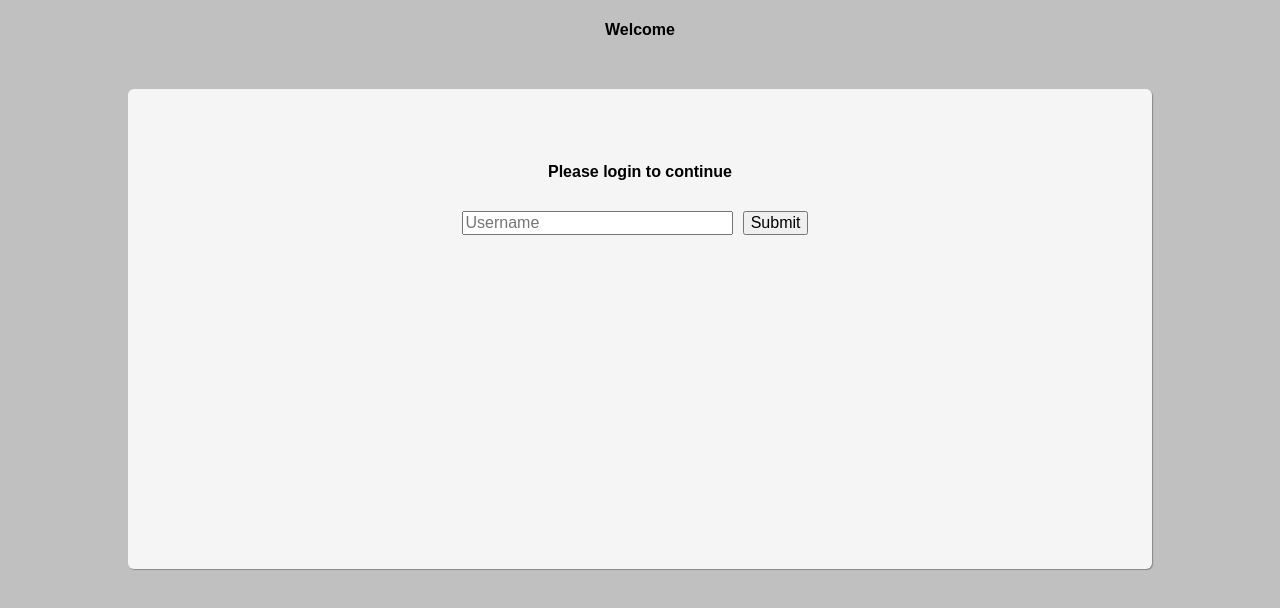
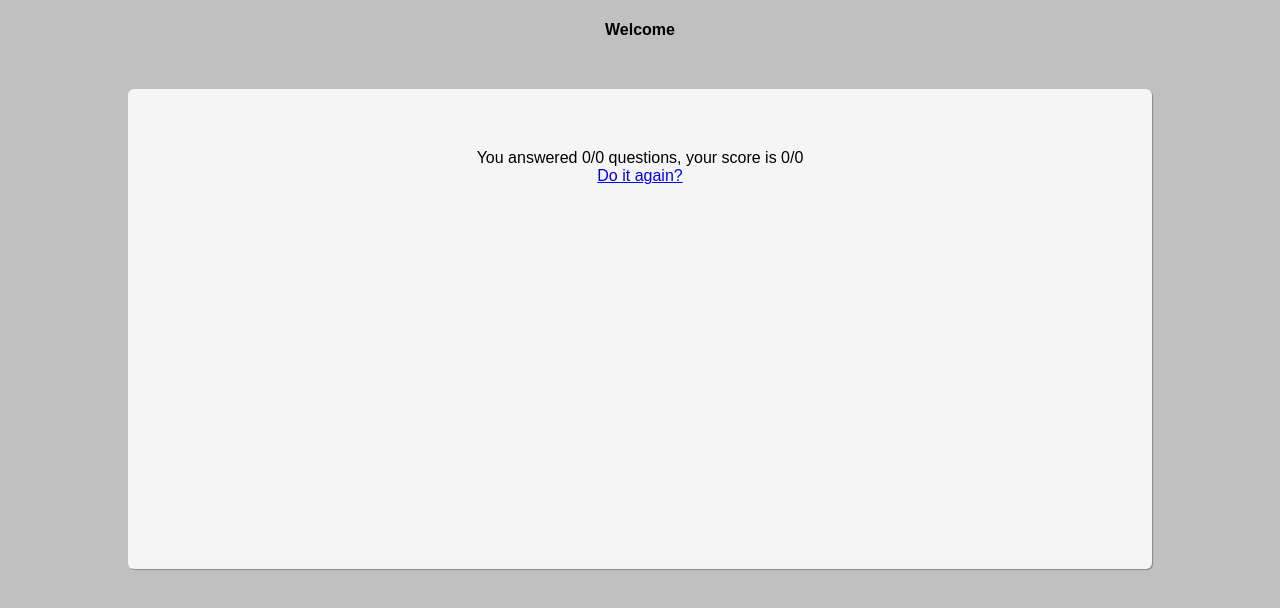
Before and after one commit to dylan-shao/react-assesssment, a React (Create React App) app: page /result in a window 1280 px wide. Shown: the top 608 px of the page. Built offline with nearby package versions, Linux system fonts and the light colour scheme.

Commit message:
add result page, finished

```diff
--- a/src/App.css
+++ b/src/App.css
@@ -22,7 +22,7 @@ body {
   padding-bottom: 20px;
 }
 
-.home, .assessment {
+.home, .assessment, .result {
   box-sizing: border-box;
   background-color: whitesmoke;
   width: 80vw;
--- a/src/App.js
+++ b/src/App.js
@@ -1,9 +1,9 @@
 import React, { Component } from 'react';
 import Header from './containers/Header';
 import { BrowserRouter, Switch, Route } from 'react-router-dom';
-import { connect } from 'react-redux';
 import Assessment from './containers/Assessment';
 import Home from './containers/Home';
+import Result from './containers/Result';
 import './App.css';
 
 class App extends Component {
@@ -16,8 +16,9 @@ class App extends Component {
           <section className="content container">
             <BrowserRouter>
               <Switch>
-                <Route path="/assessment" component={Assessment} />
-                <Route path="/" component={Home} />
+                <Route exact path="/assessment" component={Assessment} />
+                <Route exact path="/result" render={()=> <Result maxScore={3}/>}/>
+                <Route exact path="/" component={Home} />
               </Switch>
             </BrowserRouter>
           </section>
@@ -27,10 +28,4 @@ class App extends Component {
   }
 }
 
-function mapStateToProps({userName}) {
-  return {
-    userName
-  };
-}
-
-export default connect(mapStateToProps)(App);
+export default App;
--- a/src/containers/Assessment.js
+++ b/src/containers/Assessment.js
@@ -1,6 +1,7 @@
 import React, { Component } from 'react';
 import { bindActionCreators } from 'redux';
 import { connect } from 'react-redux';
+import { withRouter } from 'react-router'
 import { fetchQuestions } from '../store/actions';
 import Questions from './Questions';
 import PrevNext from '../components/PrevNext';
@@ -29,6 +30,10 @@ class Assessment extends Component {
 		return nextState.questions.length > 0;
 	}
 
+	componentWillUnmount(){
+		console.log(2);
+	}
+
 	handleFocus = (index) => {
 		console.log(this.props.points);
 		const id = this.state.questions[index].id;
@@ -48,9 +53,13 @@ class Assessment extends Component {
 
 	nextClickHandler = () => {
 		const { index, questions } = this.state;
-		const nextIndex = Math.min(index + 1, questions.length - 1);
+		const maxIndex = questions.length - 1;
+		const nextIndex = Math.min(index + 1, maxIndex);
 		this.setState({index: nextIndex});
 		this.handleFocus(nextIndex);
+		if(index === maxIndex) {
+			this.props.history.push('/result');
+		}
 	}
 
 	render() {
@@ -69,7 +78,7 @@ class Assessment extends Component {
 				</div>
 			);
 		} else {
-			return (<div>Loading...</div>);
+			return (<div className="assessment">Loading...</div>);
 		}
 	}
 }
@@ -82,4 +91,4 @@ function mapDispatchToProps(dispatch) {
 	return bindActionCreators({fetchQuestions}, dispatch);
 }
 
-export default connect(mapStateToProps, mapDispatchToProps)(Assessment);
+export default withRouter(connect(mapStateToProps, mapDispatchToProps)(Assessment));
--- /dev/null
+++ b/src/containers/Result.js
@@ -0,0 +1,39 @@
+import React, { Component } from 'react';
+import { withRouter } from 'react-router';
+import { Link } from 'react-router-dom';
+import { connect } from 'react-redux';
+
+class Result extends Component {
+
+	renderResult = () => {
+		const { points, questions } = this.props,
+			keys = Object.keys(points),
+			totalPoints = questions.length * this.props.maxScore;
+		let score = 0;
+		if(keys.length !== 0) {
+			score = Object.values(points).reduce((a,b)=> a+b.points, 0);
+		}
+
+
+		return `You answered ${keys.length}/${questions.length} questions, your score is ${score}/${totalPoints}`;
+	}
+
+	render(){
+		return (
+			<div className="result">
+				{this.renderResult()}
+				<div>
+					<Link to="/" className="link">Do it again?</Link>
+				</div>
+			</div>
+		);
+	}
+}
+
+function mapStateToProps({ points, questions }) {
+	return { points, questions };
+}
+
+
+
+export default withRouter(connect(mapStateToProps)(Result));
--- a/src/mock/questions.json
+++ b/src/mock/questions.json
@@ -10,7 +10,8 @@
 			"cid": 1002,
 			"content": "92,955,807 miles",
 			"points": 3
-		}]
+		}],
+		"solution": 1002
 	}, {
 		"id": 2,
 		"content": "What is the closest planet to the Sun?",
@@ -26,7 +27,8 @@
 			"cid": 2003,
 			"content": "Planet fitness",
 			"points": 2
-		}]
+		}],
+		"solution": 2001
 	}, {
 		"id": 3,
 		"content": "What is the hottest planet in our solar system?",
@@ -42,7 +44,8 @@
 			"cid": 3003,
 			"content": "Earth",
 			"points": 2
-		}]
+		}],
+		"solution": 3002
 	}, {
 		"id": 4,
 		"content": "Is the sun a star or a planet??",
@@ -58,7 +61,8 @@
 			"cid": 4003,
 			"content": "It's sunshine",
 			"points": 2
-		}]
+		}],
+		"solution": 4001
 	}, {
 		"id": 5,
 		"content": "Who was the first person to walk on the moon?",
@@ -74,6 +78,7 @@
 			"cid": 5003,
 			"content": "Aliens",
 			"points": 1
-		}]
+		}],
+		"solution": 5002
 	}]
 }
```
